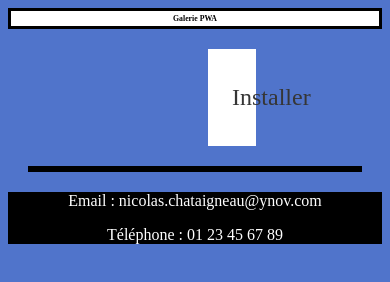
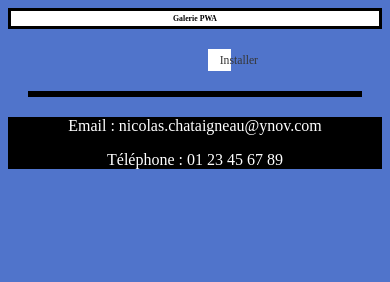
Before and after one commit to Chataigneau/WebMobile_PWA, a plain HTML site: page index.html in a window 390 px wide. Drawn offline with Linux system fonts and the light colour scheme; no server answers.

Commit message:
responsive button fix

```diff
--- a/index.css
+++ b/index.css
@@ -63,9 +63,9 @@
 	padding-bottom: calc(0.5em - 1px);
 	padding-left: 1em;
 	padding-right: 1em;
+	font-size: 3vw;
 	padding-top: calc(0.5em - 1px);
 	text-align: center;
-	font-size: x-large;
 	white-space: nowrap;
   }
 
--- a/index.html
+++ b/index.html
@@ -37,7 +37,7 @@
 
 	<body class="body">
 		<div id="button" class="button" style="max-width:100%;height:auto;">
-			<p style="max-width:100%;height:auto;">Installer</p>
+			Installer
 		</div>
 
 		<div class ="gallery" style="max-width:100%;height:auto;"></div>
```
